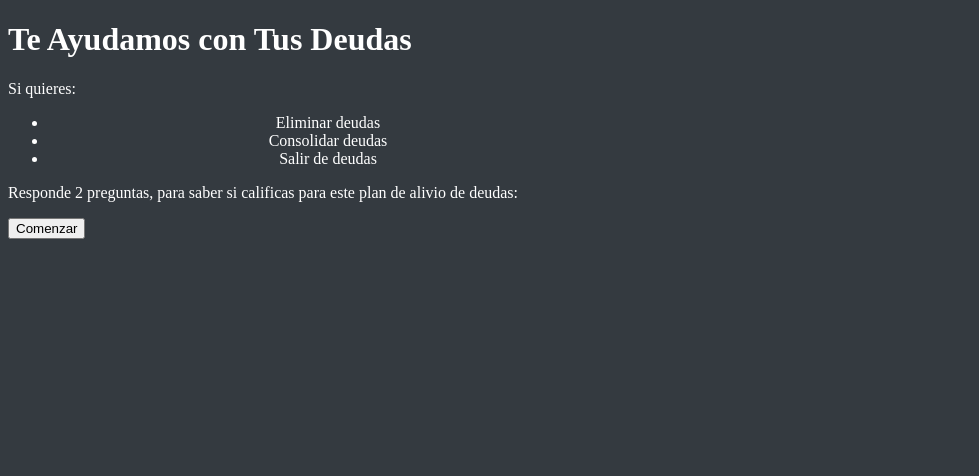
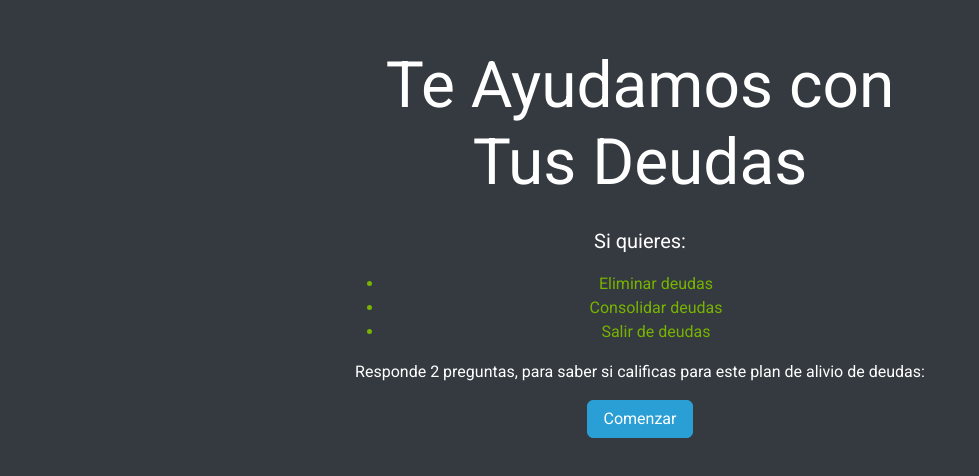
Before and after one commit to diegomolinatrejos/pruebaprestamorapido, a plain HTML site: page index.html in a window 1280 px wide. Shown: the whole page, without its empty margins (0-979 px from the left). Drawn offline with Linux system fonts and the light colour scheme; the site is published under a folder, as on GitHub Pages, so addresses that start at the root find nothing.

Commit message:
Update index.html
cambio direccion bootstrap

```diff
--- a/index.html
+++ b/index.html
@@ -4,7 +4,7 @@
     <meta charset="UTF-8">
     <meta name="viewport" content="width=device-width, initial-scale=1.0">
     <title>Alivio de Deudas</title>
-    <link rel="stylesheet" href="/bootstrap.min.css">
+    <link rel="stylesheet" href="bootstrap.min.css">
     <link rel="stylesheet" href="styles.css">
 </head>
 <body>
```
